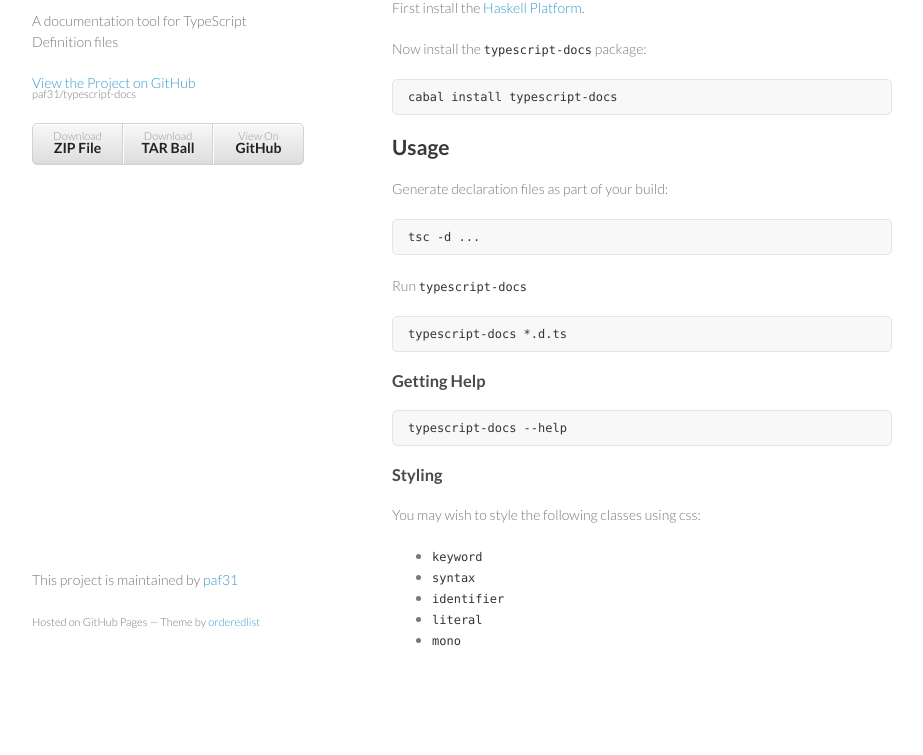
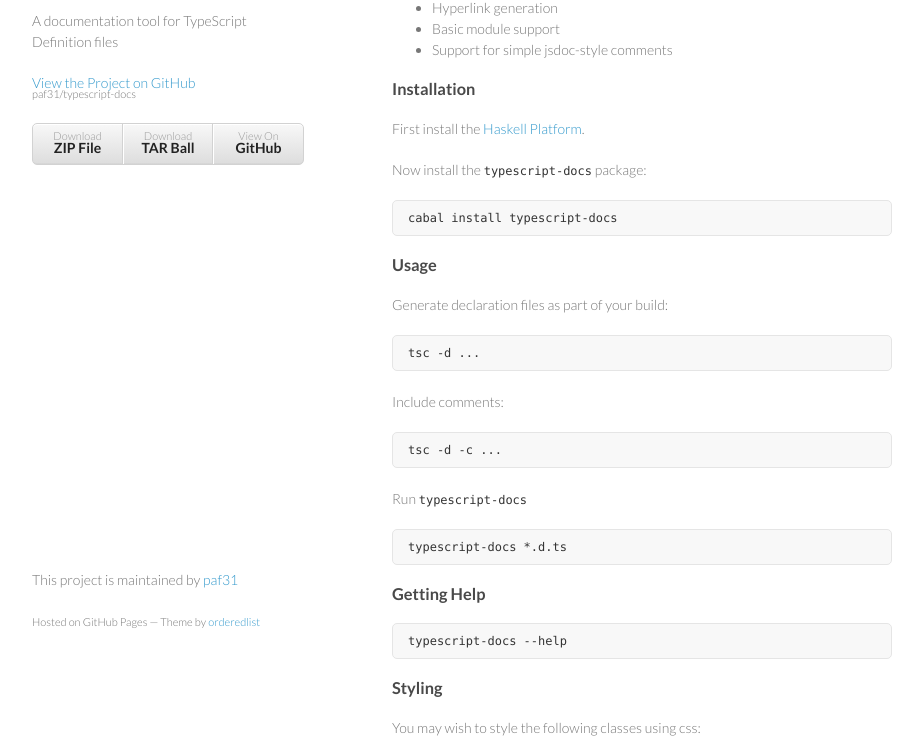
Before and after one commit to paf31/typescript-docs, a plain HTML site: page index.html in a window 1280 px wide. Shown: the part 99-854 px from the top of the page, without its empty margins (178-1101 px from the left). Before the commit the page ends 819 px from the top, so only its background shows below. Drawn offline with Linux system fonts and the light colour scheme.

```diff
--- a/index.html
+++ b/index.html
@@ -29,6 +29,13 @@
       </header>
       <section>
         <h3>
+<a name="features" class="anchor" href="#features"><span class="octicon octicon-link"></span></a>Features</h3>
+
+<ul>
+<li>Hyperlink generation</li>
+<li>Basic module support</li>
+<li>Support for simple jsdoc-style comments</li>
+</ul><h3>
 <a name="installation" class="anchor" href="#installation"><span class="octicon octicon-link"></span></a>Installation</h3>
 
 <p>First install the <a href="http://www.haskell.org/platform/">Haskell Platform</a>.</p>
@@ -38,12 +45,17 @@
 <pre><code>cabal install typescript-docs
 </code></pre>
 
-<h2>
-<a name="usage" class="anchor" href="#usage"><span class="octicon octicon-link"></span></a>Usage</h2>
+<h3>
+<a name="usage" class="anchor" href="#usage"><span class="octicon octicon-link"></span></a>Usage</h3>
 
 <p>Generate declaration files as part of your build:</p>
 
 <pre><code>tsc -d ...
+</code></pre>
+
+<p>Include comments:</p>
+
+<pre><code>tsc -d -c ...
 </code></pre>
 
 <p>Run <code>typescript-docs</code></p>
```
Also changed, not shown: params.json (+1 -1 lines).
